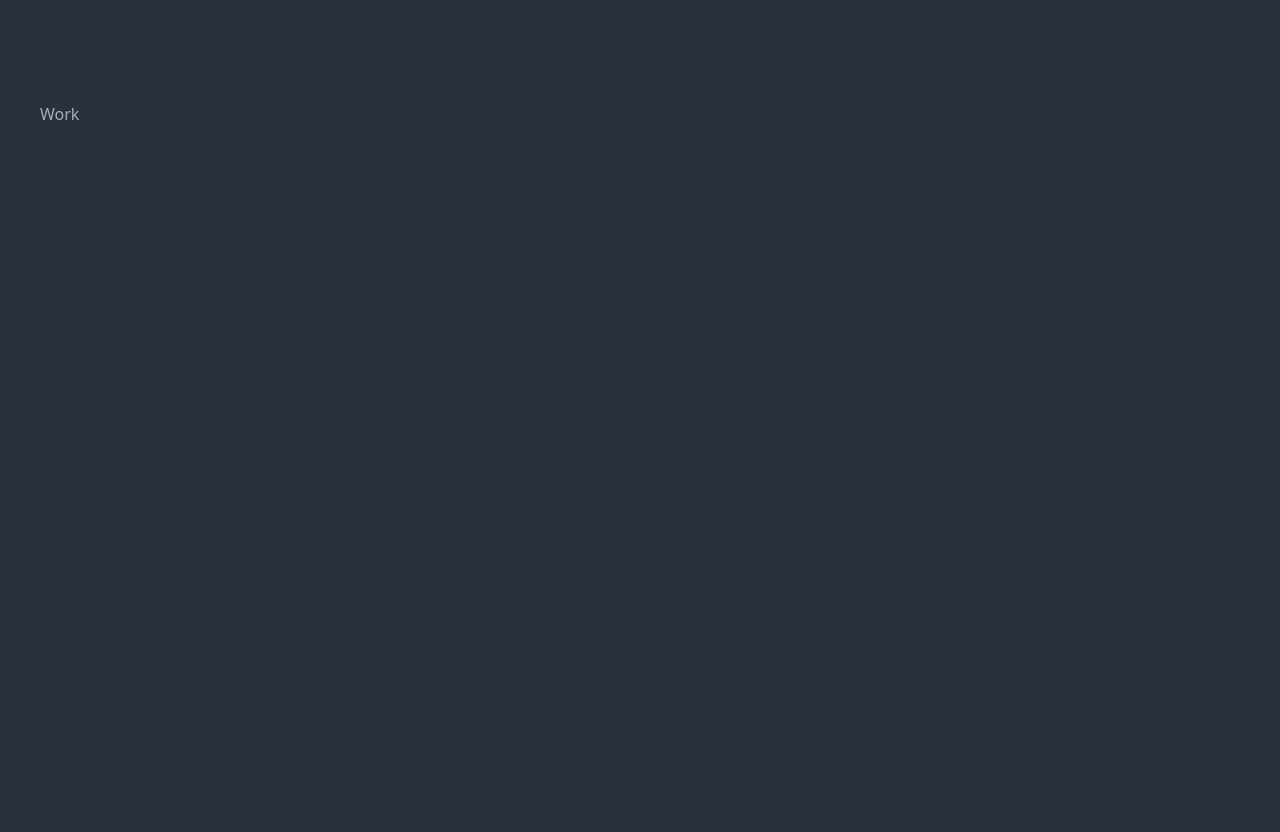
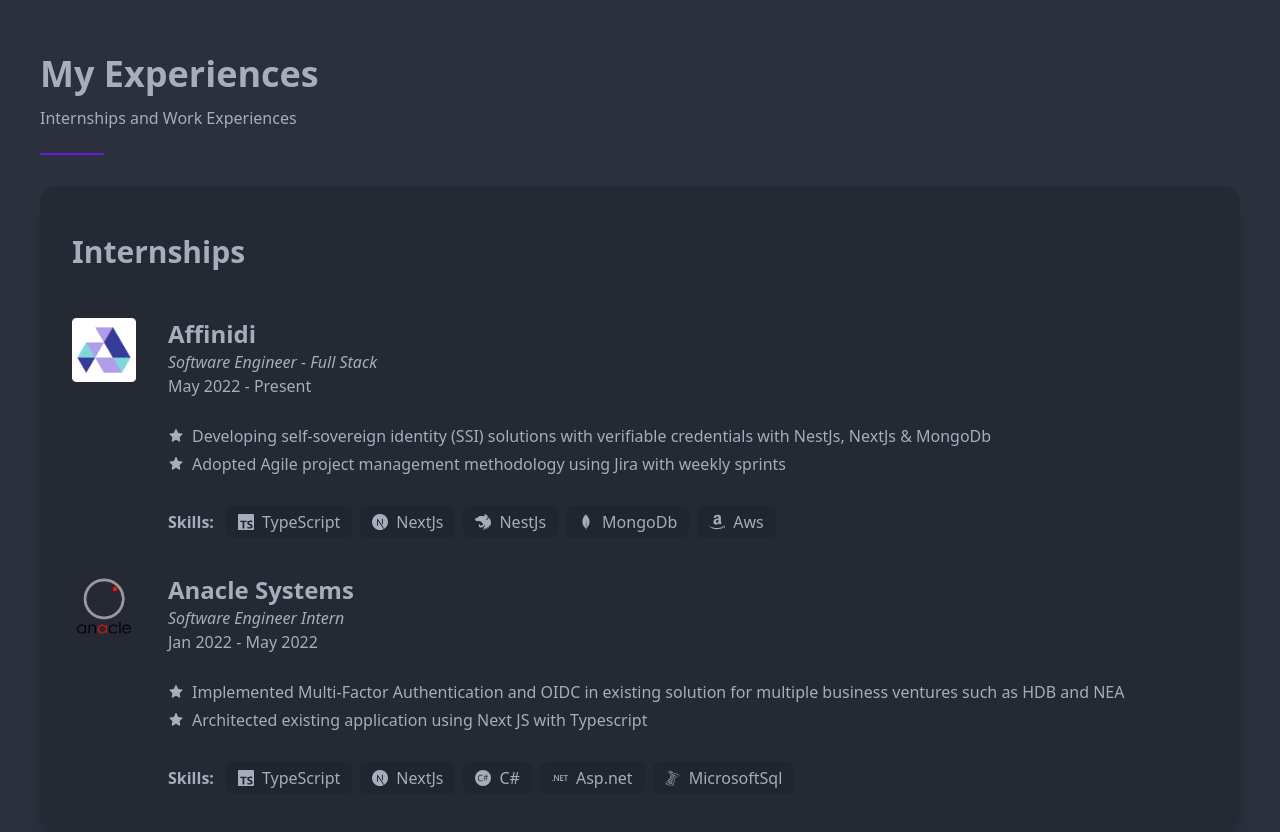
Before and after one commit to k1any33/personal-site, a Next.js app: page / in a window 1280 px wide. Shown: the part 1658-2490 px from the top of the page. Built offline with nearby package versions, Linux system fonts and the light colour scheme.

Commit message:
feat(work): add work experience card

```diff
--- a/src/components/AboutMe.tsx
+++ b/src/components/AboutMe.tsx
@@ -1,9 +1,15 @@
 import React from 'react'
-import { ScrollLinkId } from '../constants/scrollLinkId.enum'
+import { ScrollLinkId } from '../utils/scrollLinkId.enum'
 import Container from './container'
+import Header from './header'
 
 const AboutMe = () => {
-  return <Container scrollLinkId={ScrollLinkId.AboutMe}>About Me</Container>
+  return (
+    <Container scrollLinkId={ScrollLinkId.AboutMe}>
+      <Header title="About Me" description="Discover my interest and skills" />
+      About Me
+    </Container>
+  )
 }
 
 export default AboutMe
--- /dev/null
+++ b/src/components/Card/SkillsCard.tsx
@@ -0,0 +1,17 @@
+import { IconType } from 'react-icons'
+
+type Props = {
+  Icon: IconType
+  skill: string
+}
+
+const SkillsCard = ({ Icon, skill }: Props) => {
+  return (
+    <div className="m-1 flex h-6 flex-row items-center rounded-md bg-base-300 px-3 py-4">
+      <Icon />
+      <p className="pl-2">{skill}</p>
+    </div>
+  )
+}
+
+export default SkillsCard
--- /dev/null
+++ b/src/components/Card/WorkCard.tsx
@@ -0,0 +1,47 @@
+import Image from 'next/image'
+import React from 'react'
+import { WorkExperienceDataType } from '../../utils/work.data'
+import { AiFillStar } from 'react-icons/ai'
+import SkillsCard from './SkillsCard'
+
+type Props = {
+  workExperience: WorkExperienceDataType
+}
+
+const WorkCard = ({ workExperience }: Props) => {
+  const { companyLogo, companyName, role, date, descriptions, skills } =
+    workExperience
+
+  return (
+    <div className="flex w-full flex-row px-8 py-4">
+      <div className="relative h-16 w-16 px-3">
+        <Image src={companyLogo} alt="affinidi" layout="fill" />
+      </div>
+      <div className="flex flex-col px-8">
+        <h2 className="text-2xl font-bold">{companyName}</h2>
+        <p className="italic">{role}</p>
+        <p>{date}</p>
+        <ul className="py-6">
+          {descriptions.map((description) => {
+            return (
+              <li key={description} className="flex items-start py-0.5">
+                <div className="mt-1 mr-2 min-h-[1rem] min-w-[1rem]">
+                  <AiFillStar />
+                </div>
+                {description}
+              </li>
+            )
+          })}
+        </ul>
+        <div className="flex flex-row flex-wrap items-center">
+          <p className="pr-2 font-bold">Skills:</p>
+          {skills.map(({ name, icon }) => {
+            return <SkillsCard key={name} Icon={icon} skill={name} />
+          })}
+        </div>
+      </div>
+    </div>
+  )
+}
+
+export default WorkCard
--- /dev/null
+++ b/src/components/Card/index.tsx
@@ -0,0 +1,18 @@
+import React from 'react'
+
+type Props = {
+  children?: React.ReactNode
+}
+
+const Card = ({ children }: Props) => {
+  return (
+    <div className="card w-full bg-base-200 py-4 shadow-xl">
+      <div className="card-body">
+        <h2 className="card-title text-3xl">Internships</h2>
+      </div>
+      {children}
+    </div>
+  )
+}
+
+export default Card
--- a/src/components/Landing.tsx
+++ b/src/components/Landing.tsx
@@ -1,5 +1,5 @@
 import React from 'react'
-import { ScrollLinkId } from '../constants/scrollLinkId.enum'
+import { ScrollLinkId } from '../utils/scrollLinkId.enum'
 import Container from './container'
 
 const Landing = () => {
--- a/src/components/Work.tsx
+++ b/src/components/Work.tsx
@@ -1,9 +1,30 @@
 import React from 'react'
-import { ScrollLinkId } from '../constants/scrollLinkId.enum'
+import { ScrollLinkId } from '../utils/scrollLinkId.enum'
+import { WorkExperienceData } from '../utils/work.data'
+import Card from './Card'
+import WorkCard from './Card/WorkCard'
 import Container from './container'
+import Header from './header'
 
 const Work = () => {
-  return <Container scrollLinkId={ScrollLinkId.Work}>Work</Container>
+  return (
+    <Container scrollLinkId={ScrollLinkId.Work}>
+      <Header
+        title="My Experiences"
+        description="Internships and Work Experiences"
+      />
+      <Card>
+        {WorkExperienceData.map((workExperience) => {
+          return (
+            <WorkCard
+              key={workExperience.companyName}
+              workExperience={workExperience}
+            />
+          )
+        })}
+      </Card>
+    </Container>
+  )
 }
 
 export default Work
--- a/src/components/container/index.tsx
+++ b/src/components/container/index.tsx
@@ -1,11 +1,11 @@
 type Props = {
+  children: React.ReactNode
   scrollLinkId: string
-  children: React.ReactNode
 }
 
-const Container = ({ scrollLinkId, children }: Props) => {
+const Container = ({ children, scrollLinkId }: Props) => {
   return (
-    <div id={scrollLinkId} className="mt-10 min-h-screen py-10 px-10">
+    <div id={scrollLinkId} className="mt-5 min-h-screen py-10 px-10">
       {children}
     </div>
   )
--- /dev/null
+++ b/src/components/header/index.tsx
@@ -0,0 +1,16 @@
+type Props = {
+  title: string
+  description: string
+}
+
+const Header = ({ title, description }: Props) => {
+  return (
+    <div className="mb-6">
+      <h2 className="py-3 text-4xl font-bold">{title}</h2>
+      <p>{description}</p>
+      <div className="divider w-16 before:bg-primary after:bg-primary"></div>
+    </div>
+  )
+}
+
+export default Header
--- a/src/components/nav/Navbar.tsx
+++ b/src/components/nav/Navbar.tsx
@@ -1,5 +1,5 @@
 import { SiGithub } from 'react-icons/si'
-import { ScrollLinkId } from '../../constants/scrollLinkId.enum'
+import { ScrollLinkId } from '../../utils/scrollLinkId.enum'
 import { NavTabs } from '../../types/navTabs.type'
 import NavButton from '../button/NavButton'
 import SwitchTheme from '../theme'
@@ -22,7 +22,7 @@ const Navbar = () => {
   ]
 
   return (
-    <nav className="flex h-16 w-full items-center justify-between bg-base-100 px-8 py-2">
+    <nav className="flex h-16 w-full items-center justify-between bg-base-100 px-10 py-2">
       <a
         className="cursor-pointer text-xl normal-case text-primary"
         onClick={() => scroll.scrollToTop()}
--- /dev/null
+++ b/src/utils/skills.data.ts
@@ -0,0 +1,61 @@
+import { IconType } from 'react-icons'
+import {
+  SiAmazon,
+  SiCsharp,
+  SiDocker,
+  SiDotnet,
+  SiJavascript,
+  SiMicrosoftsqlserver,
+  SiMongodb,
+  SiNestjs,
+  SiNextdotjs,
+  SiTypescript,
+} from 'react-icons/si'
+
+export type SkillsType = {
+  name: string
+  icon: IconType
+}
+
+export const skills: Record<string, SkillsType> = {
+  typescript: {
+    name: 'TypeScript',
+    icon: SiTypescript,
+  },
+  javascript: {
+    name: 'JavaScript',
+    icon: SiJavascript,
+  },
+  nextjs: {
+    name: 'NextJs',
+    icon: SiNextdotjs,
+  },
+  csharp: {
+    name: 'C#',
+    icon: SiCsharp,
+  },
+  microsoftsql: {
+    name: 'MicrosoftSql',
+    icon: SiMicrosoftsqlserver,
+  },
+  dotnet: {
+    name: 'Asp.net',
+    icon: SiDotnet,
+  },
+  aws: {
+    name: 'Aws',
+    icon: SiAmazon,
+  },
+  mongodb: {
+    name: 'MongoDb',
+    icon: SiMongodb,
+  },
+  docker: {
+    name: 'Docker',
+    icon: SiDocker,
+  },
+  nestjs: {
+    name: 'NestJs',
+    icon: SiNestjs,
+  },
+}
--- /dev/null
+++ b/src/utils/work.data.ts
@@ -0,0 +1,50 @@
+import { StaticImageData } from 'next/image'
+import AffinidiLogo from '../../public/images/affinidi-logo.png'
+import AnacleLogo from '../../public/images/anacle-logo.png'
+import { skills, SkillsType } from './skills.data'
+
+export type WorkExperienceDataType = {
+  companyName: string
+  companyLogo: StaticImageData
+  role: string
+  date: string
+  descriptions: string[]
+  skills: SkillsType[]
+}
+
+export const WorkExperienceData: WorkExperienceDataType[] = [
+  {
+    companyName: 'Affinidi',
+    companyLogo: AffinidiLogo,
+    role: 'Software Engineer - Full Stack',
+    date: 'May 2022 - Present',
+    descriptions: [
+      'Developing self-sovereign identity (SSI) solutions with verifiable credentials with NestJs, NextJs & MongoDb',
+      'Adopted Agile project management methodology using Jira with weekly sprints',
+    ],
+    skills: [
+      skills['typescript'],
+      skills['nextjs'],
+      skills['nestjs'],
+      skills['mongodb'],
+      skills['aws'],
+    ],
+  },
+  {
+    companyName: 'Anacle Systems',
+    companyLogo: AnacleLogo,
+    role: 'Software Engineer Intern',
+    date: 'Jan 2022 - May 2022',
+    descriptions: [
+      'Implemented Multi-Factor Authentication and OIDC in existing solution for multiple business ventures such as HDB and NEA',
+      'Architected existing application using Next JS with Typescript',
+    ],
+    skills: [
+      skills['typescript'],
+      skills['nextjs'],
+      skills['csharp'],
+      skills['dotnet'],
+      skills['microsoftsql'],
+    ],
+  },
+]
```
Also changed, not shown: public/images/affinidi-logo.png (added), public/images/anacle-logo.png (added), src/utils/scrollLinkId.enum.ts (renamed from src/constants/scrollLinkId.enum.ts).
